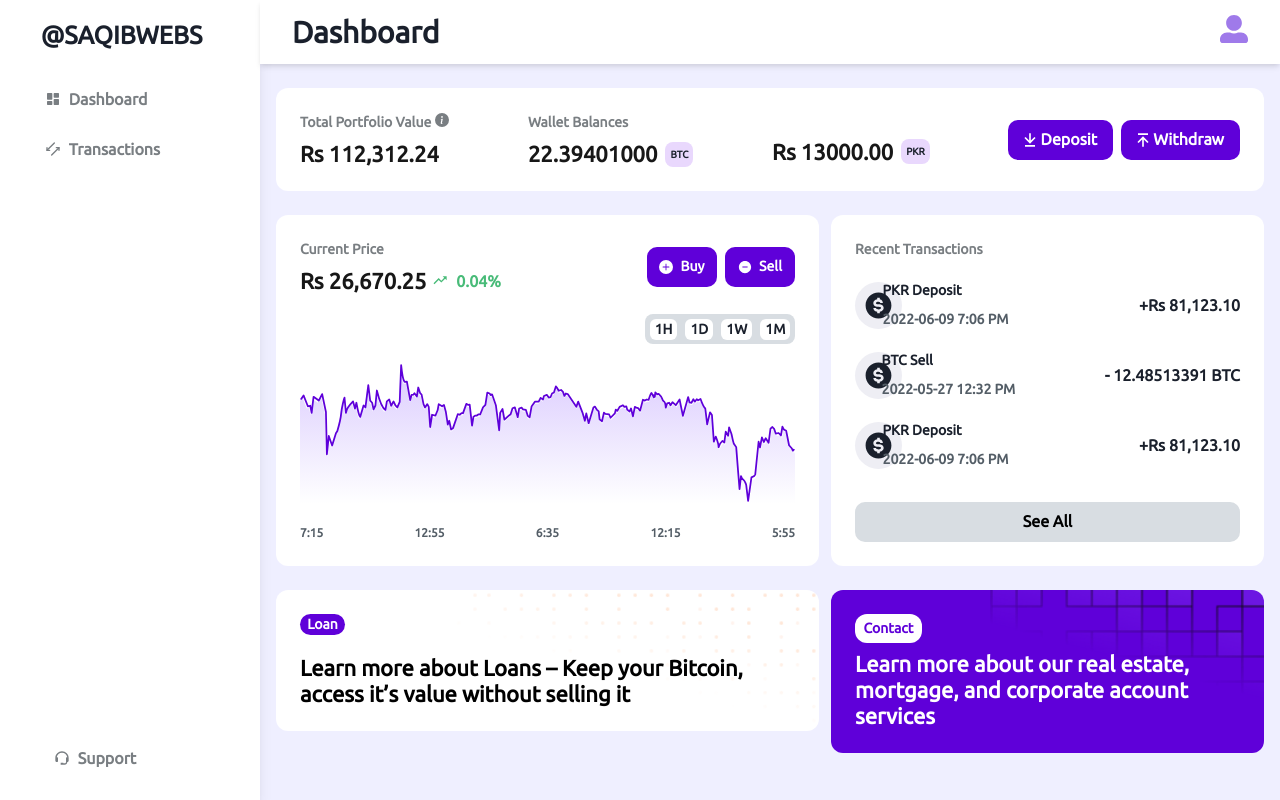
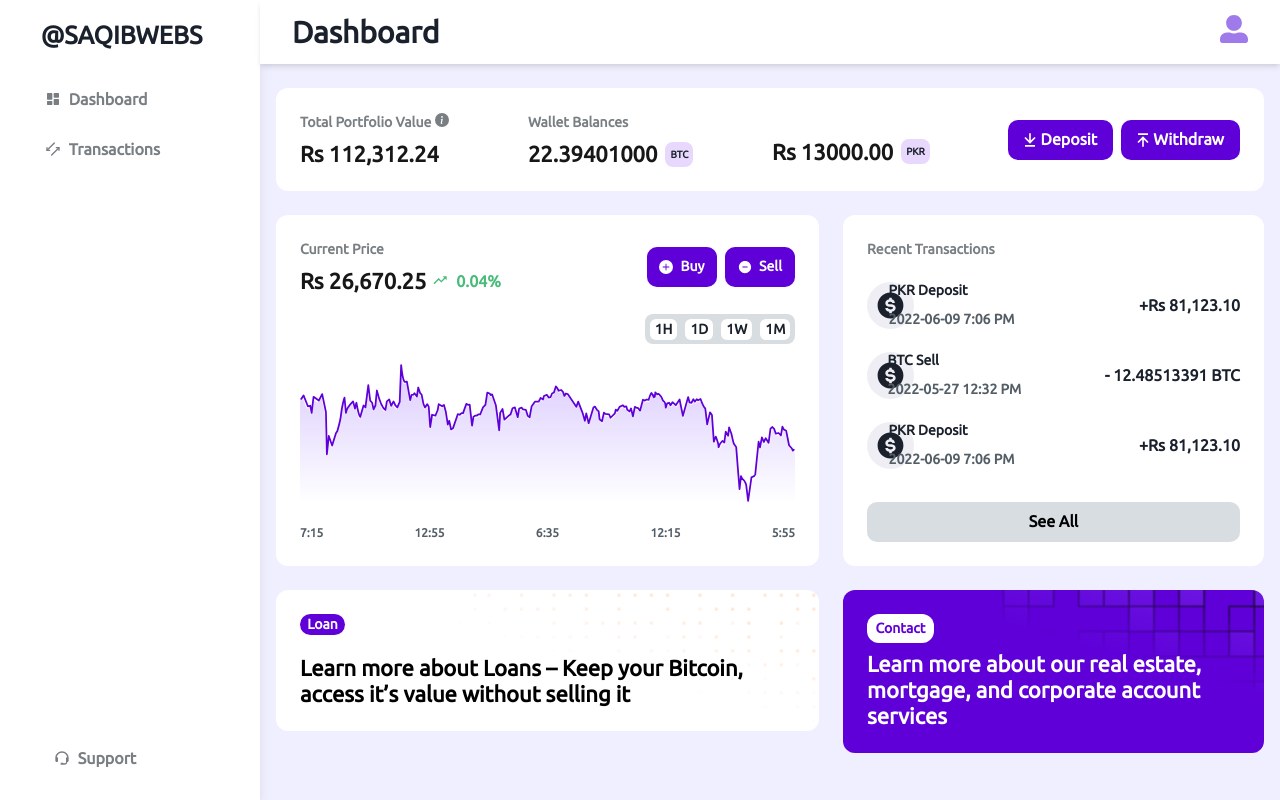
Before and after one commit to raisaqib37/Crypto-Dashboard, a React (Vite) app in the folder crypto/: page / in a window 1280 px wide. Built offline with nearby package versions, Linux system fonts and the light colour scheme.

Commit message:
layout updated

```diff
--- a/crypto/src/Components/Layout.jsx
+++ b/crypto/src/Components/Layout.jsx
@@ -12,14 +12,14 @@ const Layout = ({title,children}) => {
          <Flex>
             <Box display={{
                 base:"none",
-                lg:"block",
+                xl:"block",
             }} >
     <SideNav/>
             </Box>
             <DrawerExample btnRef={btnRef} isOpen={isOpen} onClose={onClose} />
     <Box flexGrow={1}>
       <TopNav onOpen={onOpen} title={title}/>
-      <Container maxWidth={"70rem"} mt={6} borderRadius={"xl"}>
+      <Container overflowX={"hidden"} overflowY={"auto"}  maxWidth={"70rem"} mt={6} borderRadius={"xl"}>
         {children}
       </Container>
     </Box>
--- a/crypto/src/Components/TopNav.jsx
+++ b/crypto/src/Components/TopNav.jsx
@@ -17,7 +17,7 @@ const TopNav = ({title,btnRef,onOpen}) => {
       color: "purple.500",
     }} fontSize={"20px"} ref={btnRef} onClick={onOpen} display={{
       base:"block",
-      lg:"none",
+      xl:"none",
     }} as={FaBars} cursor={"pointer"}/>
       <Heading cursor={"pointer"} fontSize={"30px"}>{title}</Heading>
       <Menu>
--- a/crypto/src/Pages/Dashboard/CardDownR.jsx
+++ b/crypto/src/Pages/Dashboard/CardDownR.jsx
@@ -3,7 +3,7 @@ import React from 'react'
 
 const CardDownR = () => {
   return (
-    <Stack bg={"purple.500"} bgImg={"./boxes.png"} bgSize={"cover"} p={6} mt={6} borderRadius={"xl"} ml={3} >
+    <Stack bg={"purple.500"} bgImg={"./boxes.png"} bgSize={"cover"} p={6} mt={6} borderRadius={"xl"} >
         <Text bg={"white"} color={"purple.500"} fontSize={"14px"} p={1} borderRadius={"xl"} width={"67px"} textAlign={"center"} fontWeight={"bold"}>Contact</Text>
         <Text color={"white"} fontWeight={"semibold"} textStyle={"h4"} >Learn more about our real estate, mortgage, and corporate account services</Text>
     </Stack>
--- a/crypto/src/Pages/Dashboard/CardRight.jsx
+++ b/crypto/src/Pages/Dashboard/CardRight.jsx
@@ -4,7 +4,7 @@ import { BiSolidDollarCircle } from 'react-icons/bi';
 
 const CardRight = () => {
   return (
-    <Stack ml={3} p={6} bg={"white"} mt={6} borderRadius={"xl"}>
+    <Stack  p={6} bg={"white"} mt={6} borderRadius={"xl"}>
         <Text fontSize={"sm"} fontWeight={"semibold"} color={"black.60"}>Recent Transactions</Text>
         <HStack justifyContent={"space-between"} mt={3} >
             <Icon as={BiSolidDollarCircle} borderRadius={"3xl"} bg={"black.10"} fontSize={"47px"} p={"8px"}/>
--- a/crypto/src/Pages/Dashboard/Dashboard.jsx
+++ b/crypto/src/Pages/Dashboard/Dashboard.jsx
@@ -10,11 +10,11 @@ import CardDown from "./CardDown";
 const Dashboard = () => {
   return (
     <Layout title="Dashboard">
-      <Grid gridTemplateColumns={{
+      <Grid columnGap={"6"} gridTemplateColumns={{
         base: "repeat(1,1fr)",
         xl:"repeat(2,1fr)",
       }}>
-        <GridItem colSpan={{
+        <GridItem  colSpan={{
           base:"1",
           xl: "2"
         }}>
```
